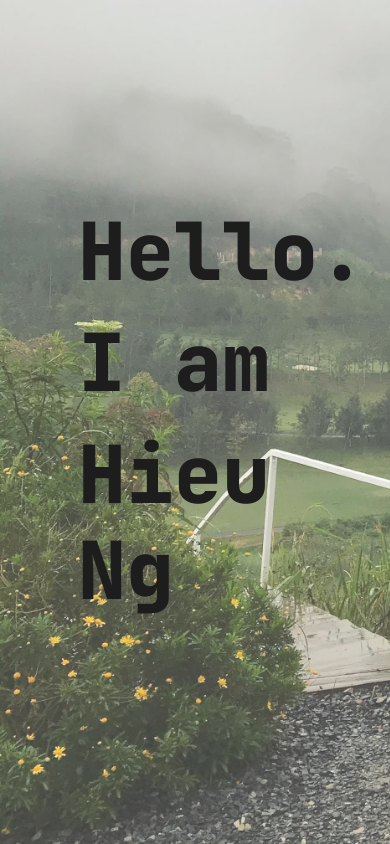
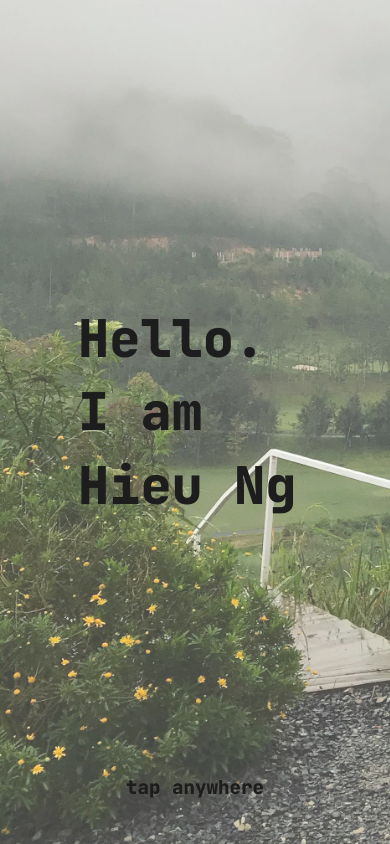
Before and after one commit to thienhieu215/portfolio, a React (Create React App) app: page / in a window 390 px wide. Built offline with nearby package versions, Linux system fonts and the light colour scheme.

Commit message:
CSS fixes

```diff
--- a/package.json
+++ b/package.json
@@ -15,6 +15,7 @@
     "node-sass": "^4.14.1",
     "react": "^17.0.2",
     "react-dom": "^17.0.2",
+    "react-responsive": "^9.0.0-beta.3",
     "react-router-dom": "^5.2.0",
     "react-scripts": "4.0.3",
     "typescript": "^4.1.2",
--- a/src/pages/Homepage.tsx
+++ b/src/pages/Homepage.tsx
@@ -1,32 +1,55 @@
-import React from "react";
+import React, { useState } from "react";
 import style from './Page.module.scss'
+import { useMediaQuery } from 'react-responsive'
 
 const Homepage = () => {
 
+  const [clicked, setClicked] = useState<boolean>(false);
+
+  const bigScreen = useMediaQuery({ query: '(min-width: 769px)' })
+  const mobileTablet = useMediaQuery({ query: '(max-width: 769px)' })
+
   return (
     <div className={style.homepage}>
-      <div className={style.menu}>
-        <h1 >
-          {/* <div style={{ position: 'relative', display: 'block', overflow: 'hidden' }}> */}
+      {bigScreen &&
+        <div className={style.menu}>
+          <h1>
             <a className={style.link} href='/about'>
-              <div className={`${style.hover} ${style.link} ${style.color} ${style.labelHello}`}></div>
+              <div className={`${style.hover} ${style.link} ${style.labelHello}`}></div>
             </a>
-          {/* </div> */}
-          {/* <div style={{ position: 'relative', display: 'block', overflow: 'hidden' }}> */}
             <a className={style.link} href='/work'>
-              <div className={`${style.hover} ${style.link} ${style.color} ${style.labeliam}`}></div>
+              <div className={`${style.hover} ${style.link} ${style.labeliam}`}></div>
             </a>
-          {/* </div> */}
-          {/* <div style={{ position: 'relative', display: 'block', overflow: 'hidden' }}> */}
             <a className={style.link} href='/contact'>
-              <div className={`${style.hover} ${style.link} ${style.color} ${style.labelName}`}></div>
+              <div className={`${style.hover} ${style.link} ${style.labelName}`}></div>
             </a>
-          {/* </div> */}
-        </h1>
-      </div>
+          </h1>
+        </div>
+      }
+      {mobileTablet &&
+        <div className={style.mobileTapArea} onClick={() => setClicked(!clicked)}>
+          <div className={style.menu}>
+            <h1>
+              <div className={`${style.mobileLabel} ${style.link}`} style={{ display: clicked ? 'none' : 'block' }}>Hello.</div>
+              <a href='/about'>
+                <div className={`${style.mobileLabelActive} ${style.link}`} style={{ display: clicked ? 'block' : 'none' }}>About</div>
+              </a>
+              <div className={`${style.mobileLabel} ${style.link}`} style={{ display: clicked ? 'none' : 'block' }}>I am</div>
+              <a href='/work'>
+                <div className={`${style.mobileLabelActive} ${style.link}`} style={{ display: clicked ? 'block' : 'none' }}>Work</div>
+              </a>
+              <div className={`${style.mobileLabel} ${style.link}`} style={{ display: clicked ? 'none' : 'block' }}>Hieu Ng</div>
+              <a href='/contact'>
+                <div className={`${style.mobileLabelActive} ${style.link}`} style={{ display: clicked ? 'block' : 'none' }}>Contact</div>
+              </a>
+            </h1>
+          </div>
+          <div className={style.mobileIndicator}>tap anywhere</div>
+        </div>
+      }
       <div className={style.bgphoto}>
       </div>
-    </div>
+    </div >
   )
 }
 
--- a/src/pages/Page.module.scss
+++ b/src/pages/Page.module.scss
@@ -1,4 +1,10 @@
 .homepage {
+  .mobileTapArea {
+    background: transparent;
+    position: absolute;
+    width: 100%;
+    height: 100%;
+  }
   .menu {
     position: absolute;
     height: 100%;
@@ -7,37 +13,39 @@
     text-align: left;
     left: 20%;
     .link,
-    .link::after,
     .link:visited {
       text-decoration: none;
       cursor: pointer;
       margin-bottom: 5%;
       font-family: "JetBrains Mono", monospace;
       font-weight: 800;
+      color: #1d1d1d;
+    }
+    .mobileLabel {
+      color: #1d1d1d;
+      font-size: 1.3em;
+    }
+    .mobileLabelActive {
+      color: #e55b13;
+      font-size: 1.3em;
     }
     .labelHello:hover::after {
       content: "About";
-      color: #e55b13;
     }
     .labelHello::after {
       content: "Hello.";
-      color: #1d1d1d;
     }
     .labeliam:hover::after {
       content: "Work";
-      color: #e55b13;
     }
     .labeliam::after {
       content: "I am";
-      color: #1d1d1d;
     }
     .labelName:hover::after {
       content: "Contact";
-      color: #e55b13;
     }
     .labelName::after {
       content: "Hieu Ng";
-      color: #1d1d1d;
     }
     .hover {
       font-size: 2em;
@@ -48,6 +56,7 @@
     }
     .hover:hover {
       font-size: 3em;
+      color: #e55b13;
     }
   }
   .bgphoto {
@@ -61,9 +70,23 @@
     z-index: -9;
     opacity: 0.75;
   }
+  .mobileIndicator {
+    width: 100%;
+    bottom: 5%;
+    position: fixed;
+    font-size: 1.2em;
+    font-family: "JetBrains Mono", monospace;
+    font-weight: 800;
+    color: #1d1d1d;
+    animation-duration: 0.5s;
+    animation-timing-function: cubic-bezier(0.5, 0.6, 0.6, 1);
+    animation-iteration-count: infinite;
+    animation-direction: alternate;
+    animation-play-state: running;
+    animation-name: bounce;
+  }
 }
 
-@media only screen and (min-width: 425px) {
 .page {
   width: 100%;
   overflow: hidden;
@@ -81,7 +104,12 @@
   .maxWidth {
     margin-right: auto;
     margin-left: auto;
+    @media only screen and (max-width: 426px) {
+      max-width: 85%;
+    }
+    @media only screen and (min-width: 425px) {
       max-width: 60%;
+    }
     .topBottomMargin {
       margin-top: 35vh;
       margin-bottom: 20vh;
@@ -92,11 +120,21 @@
         .h2 {
           font-family: "JetBrains Mono", monospace;
           line-height: 140%;
+          @media only screen and (min-width: 425px) {
             font-size: 5em;
+          }
+          @media only screen and (max-width: 426px) {
+            font-size: 3em;
+          }
         }
       }
       .img {
+        @media only screen and (min-width: 425px) {
           width: 80vw;
+        }
+        @media only screen and (max-width: 426px) {
+          width: 100vw;
+        }
         height: 90vh;
         overflow: hidden;
         margin-top: 35vh;
@@ -108,31 +146,44 @@
         object-fit: cover;
       }
       .maxWidth70 {
+        @media only screen and (min-width: 425px) {
           margin-top: 35vh;
           max-width: 70%;
+        }
+        @media only screen and (max-width: 426px) {
+          margin-top: 10vh;
+          max-width: 100%;
+        }
         margin-right: auto;
         margin-left: auto;
         text-align: left;
         .workBlock {
-            // margin-top: 7.5%;
+          margin-top: 7.5%;
           margin-bottom: 7.5%;
           a {
             text-decoration: none;
           }
           .projName {
+            @media only screen and (min-width: 425px) {
+              color: #1d1d1d;
+            }
+            @media only screen and (max-width: 426px) {
+              color: #e55b13;
+            }
             font-family: "JetBrains Mono", monospace;
             font-weight: 500;
             line-height: 160%;
             font-size: 2.5em;
-              color: #1d1d1d;
             transition-property: all;
             transition-duration: 0.4s;
             transition-timing-function: cubic-bezier(0.2, 0.6, 0.2, 1);
             transition-delay: 0s;
           }
+          @media only screen and (min-width: 425px) {
             .projName:hover {
               font-size: 3.5em;
               color: #e55b13;
+            }
           }
           .projDesc {
             font-family: "JetBrains Mono", monospace;
@@ -167,6 +218,7 @@
           display: flex;
           justify-content: space-around;
           .icon {
+            @media only screen and (min-width: 425px) {
               color: #1d1d1d;
               font-size: 3.5em;
               cursor: pointer;
@@ -175,6 +227,12 @@
               transition-timing-function: cubic-bezier(0.2, 0.6, 0.2, 1);
               transition-delay: 0s;
             }
+            @media only screen and (max-width: 426px) {
+              color: #e55b13;
+              font-size: 2.5em;
+            }
+          }
+          @media only screen and (min-width: 425px) {
             .icon:hover {
               font-size: 5em;
               color: #e55b13;
@@ -186,117 +244,14 @@
   }
 }
 
-@media only screen and (max-width: 426px) {
-  .page {
-    width: 100%;
-    overflow: hidden;
-    .bgphoto {
-      background-image: url(../files/dalat.jpg);
-      background-size: cover;
-      position: fixed;
-      top: 0;
-      right: 0;
-      bottom: 0;
-      left: 0%;
-      z-index: -9;
-      opacity: 0.4;
+@keyframes bounce {
+  0% {
+    transform: translateY(0);
   }
-    .maxWidth {
-      margin-right: auto;
-      margin-left: auto;
-      max-width: 85%;
-      .topBottomMargin {
-        margin-top: 35vh;
-        margin-bottom: 20vh;
-        .hideTextBlock {
-          position: relative;
-          display: block;
-          overflow: hidden;
-          .h2 {
-            font-family: "JetBrains Mono", monospace;
-            line-height: 140%;
-            font-size: 3em;
+  50% {
+    transform: translateY(-15px);
+  }
+  100% {
+    transform: translateY(0);
   }
 }
-        .img {
-          width: 100vw;
-          height: 90vh;
-          overflow: hidden;
-          margin-top: 35vh;
-          margin-bottom: 15vh;
-        }
-        .img img {
-          width: 100%;
-          height: 100vh;
-          object-fit: cover;
-        }
-        .maxWidth70 {
-          margin-top: 10vh;
-          max-width: 100%;
-          margin-right: auto;
-          margin-left: auto;
-          text-align: left;
-          .workBlock {
-            margin-top: 7.5%;
-            margin-bottom: 7.5%;
-            a {
-              text-decoration: none;
-            }
-            .projName {
-              font-family: "JetBrains Mono", monospace;
-              font-weight: 500;
-              line-height: 160%;
-              font-size: 2.5em;
-              color: #e55b13;
-              transition-property: all;
-              transition-duration: 0.4s;
-              transition-timing-function: cubic-bezier(0.2, 0.6, 0.2, 1);
-              transition-delay: 0s;
-            }
-            .projDesc {
-              font-family: "JetBrains Mono", monospace;
-              font-size: 20px;
-              color: #1d1d1d;
-              font-weight: 500;
-            }
-          }
-          .fontLarge {
-            font-family: "JetBrains Mono", monospace;
-            font-weight: 500;
-            line-height: 200%;
-            font-size: 25px;
-            margin-bottom: 4vh;
-            color: #e55b13;
-          }
-          .text {
-            font-family: "JetBrains Mono", monospace;
-            font-weight: 500;
-            font-size: 20px;
-            line-height: 200%;
-            color: #1d1d1d;
-          }
-          .fontLarge a {
-            color: #e55b13;
-          }
-          .text a {
-            color: #e55b13;
-          }
-          .icons {
-            margin-top: 10%;
-            display: flex;
-            justify-content: space-around;
-            .icon {
-              color: #e55b13;
-              font-size: 2.5em;
-              cursor: pointer;
-              transition-property: all;
-              transition-duration: 0.4s;
-              transition-timing-function: cubic-bezier(0.2, 0.6, 0.2, 1);
-              transition-delay: 0s;
-            }
-          }
-        }
-      }
-    }
-  }
-}
```
Also changed, not shown: 1 other file (tests, documents, lock files or other folders). Lines whose indentation alone changed are shown as unchanged.
